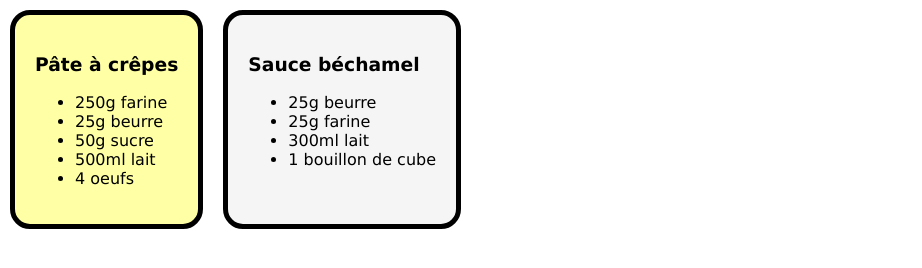
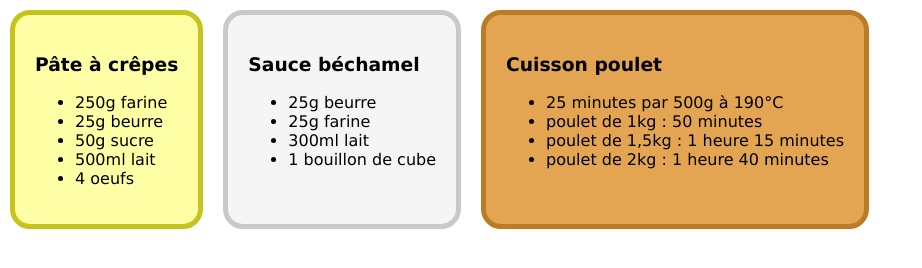
Before and after one commit to adrien-fichet/recettes, a plain HTML site: page index.html in a window 1280 px wide. Shown: the whole page, without its empty margins (0-922 px from the left). Drawn offline with Linux system fonts and the light colour scheme.

Commit message:
update recettes

```diff
--- a/index.html
+++ b/index.html
@@ -25,5 +25,15 @@
           <li>300ml lait</li>
           <li>1 bouillon de cube</li>
       </ul>
+  </div>
+  <div class="recette poulet">
+      <h3>Cuisson poulet</h3>
+      <ul>
+          <li>25 minutes par 500g à 190°C</li>
+          <li>poulet de 1kg : 50 minutes</li>
+          <li>poulet de 1,5kg : 1 heure 15 minutes</li>
+          <li>poulet de 2kg : 1 heure 40 minutes</li>
+      </ul>
+  </div>
 </body>
 </html>
--- a/main.css
+++ b/main.css
@@ -6,16 +6,22 @@ body {
 }
 
 .recette {
-    border: 5px solid black;
     padding: 20px;
     margin: 10px;
     border-radius: 20px;
 }
 
 .crepes {
+    border: 5px solid rgb(196, 196, 29);
     background-color: rgb(255, 255, 165);
 }
 
 .bechamel {
+    border: 5px solid rgb(201, 201, 201);
     background-color: whitesmoke;
 }
+
+.poulet {
+    border: 5px solid rgb(189, 123, 37);
+    background-color: rgb(228, 165, 82);
+}
```
